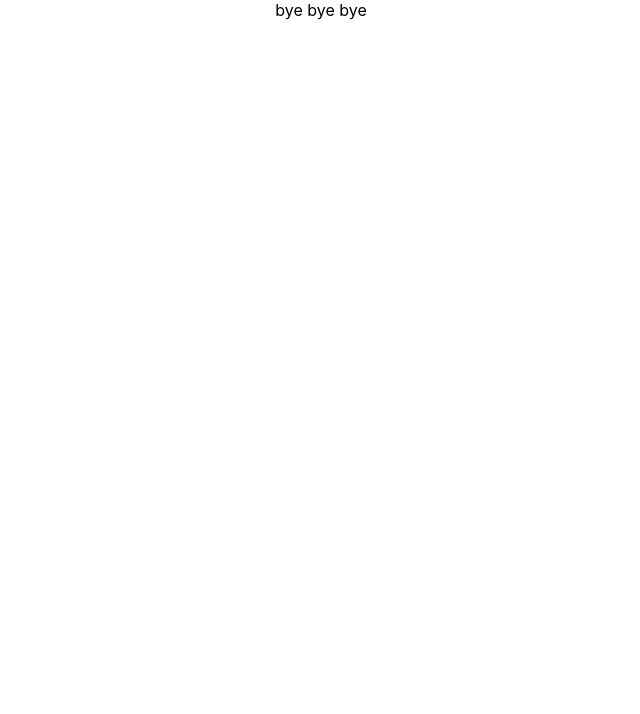
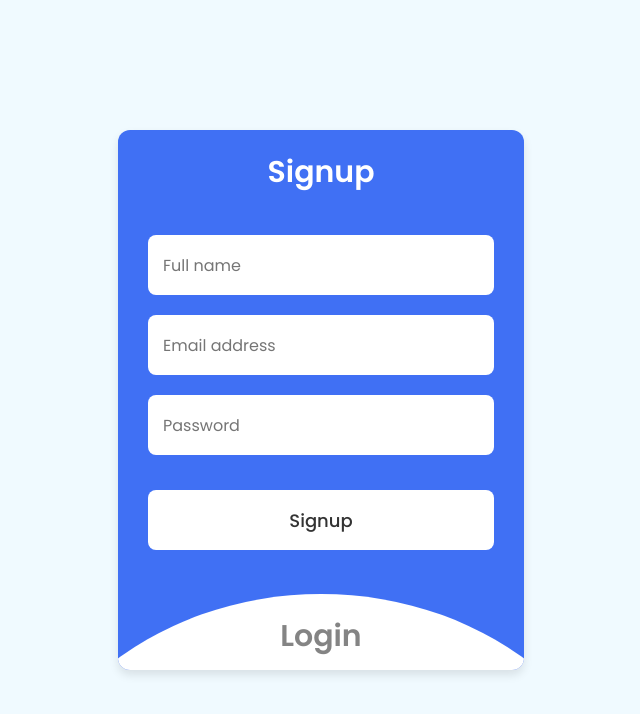
Before and after one commit to VIRAJcHOPADE/Flight-Booking---MERN-Stack-App, a React (Create React App) app in the folder frontend/: page / in a window 1280 px wide. Shown: the top 714 px of the page, without its empty margins (319-959 px from the left). Built offline with nearby package versions, Linux system fonts and the light colour scheme.

Commit message:
Login Page

```diff
--- a/frontend/package.json
+++ b/frontend/package.json
@@ -8,7 +8,8 @@
     "@testing-library/user-event": "^13.5.0",
     "react": "^18.2.0",
     "react-dom": "^18.2.0",
-    "react-scripts": "5.0.1",
+    "react-scripts": "^5.0.1",
+    "sass": "^1.58.3",
     "web-vitals": "^2.1.4"
   },
   "scripts": {
--- a/frontend/src/App.js
+++ b/frontend/src/App.js
@@ -1,9 +1,10 @@
 import './App.css';
-
+import React from 'react';
+import  {LoginAndOut}  from './components/Login/LoginAndOut';
 function App() {
   return (
     <div className="App">
-     bye bye bye
+     <LoginAndOut />
     </div>
   );
 }
--- /dev/null
+++ b/frontend/src/components/Login/LoginAndOut.jsx
@@ -0,0 +1,54 @@
+import React from 'react'
+import './login.scss'
+
+// const wrapper = document.querySelector(".wrapper"),
+//           signupHeader = document.querySelector(".signup header"),
+//           loginHeader = document.querySelector(".login header");
+
+//         loginHeader.addEventListener("click", () => {
+//           wrapper.classList.add("active");
+//         });
+//         signupHeader.addEventListener("click", () => {
+//           wrapper.classList.remove("active");
+//         });
+
+export const LoginAndOut = () => {
+  return (
+    <div>
+        <section class="wrapper">
+      <div class="form signup" onClick={()=>{document.querySelector(".wrapper").classList.remove("active")}}>
+        <header onClick={()=>{document.querySelector(".wrapper").classList.remove("active")}} >Signup</header>
+        <form action="#">
+          <input type="text" placeholder="Full name" required />
+          <input type="text" placeholder="Email address" required />
+          <input type="password" placeholder="Password" required />
+          <input type="submit" value="Signup" />
+        </form>
+      </div>
+
+      <div class="form login" onClick={()=>{document.querySelector(".wrapper").classList.add("active")}}>
+        <header onClick={()=>{document.querySelector(".wrapper").classList.add("active")}}>Login</header>
+        <form action="#">
+          <input type="text" placeholder="Email address" required />
+          <input type="password" placeholder="Password" required />
+
+          <input type="submit" value="Login" />
+        </form>
+      </div>
+
+      {/* <script>
+        const wrapper = document.querySelector(".wrapper"),
+          signupHeader = document.querySelector(".signup header"),
+          loginHeader = document.querySelector(".login header");
+
+        loginHeader.addEventListener("click", () => {
+          wrapper.classList.add("active");
+        });
+        signupHeader.addEventListener("click", () => {
+          wrapper.classList.remove("active");
+        });
+      </script> */}
+    </section>
+    </div>
+  )
+}
--- /dev/null
+++ b/frontend/src/components/Login/login.scss
@@ -0,0 +1,130 @@
+$color_1: #fff;
+$color_2: #333;
+$font-family_1: "Poppins", sans-serif;
+
+/* Import Google font - Poppins */
+@import "https://fonts.googleapis.com/css2?family=Poppins:wght@200;300;400;500;600;700&display=swap";
+* {
+	margin: 0;
+	padding: 0;
+	box-sizing: border-box;
+	font-family: $font-family_1;
+}
+body {
+	min-height: 100vh;
+	display: flex;
+	align-items: center;
+	justify-content: center;
+	background: #f0faff;
+}
+.wrapper {
+	position: relative;
+	max-width: 470px;
+	width: 100%;
+	border-radius: 12px;
+	padding: 20px 30px 120px;
+	background: #4070f4;
+	box-shadow: 0 5px 10px rgba( 0, 0, 0, 0.1 );
+	overflow: hidden;
+	form {
+		display: flex;
+		flex-direction: column;
+		gap: 20px;
+		margin-top: 40px;
+	}
+}
+.form.login {
+	position: absolute;
+	left: 50%;
+	bottom: -86%;
+	transform: translateX( -50% );
+	width: calc( 100% + 220px );
+	padding: 20px 140px;
+	border-radius: 50%;
+	height: 100%;
+	background: #fff;
+	transition: all 0.6s ease;
+	header {
+		color: $color_2;
+		opacity: 0.6;
+	}
+	input {
+		border: 1px solid #aaa;
+		&:focus {
+			box-shadow: 0 1px 0 #ddd;
+		}
+	}
+	input[type="submit"] {
+		background: #4070f4;
+		color: $color_1;
+		border: none;
+	}
+}
+.wrapper.active {
+	.form.login {
+		bottom: -15%;
+		border-radius: 35%;
+		box-shadow: 0 -5px 10px rgba(0, 0, 0, 0.1);
+		header {
+			opacity: 1;
+		}
+	}
+	.signup {
+		header {
+			opacity: 0.6;
+		}
+	}
+}
+.form {
+	header {
+		font-size: 30px;
+		text-align: center;
+		color: $color_1;
+		font-weight: 600;
+		cursor: pointer;
+	}
+}
+form {
+	input {
+		height: 60px;
+		outline: none;
+		border: none;
+		padding: 0 15px;
+		font-size: 16px;
+		font-weight: 400;
+		color: $color_2;
+		border-radius: 8px;
+		background: #fff;
+	}
+	.checkbox {
+		display: flex;
+		align-items: center;
+		gap: 10px;
+		label {
+			cursor: pointer;
+			color: $color_1;
+		}
+	}
+	a {
+		color: $color_2;
+		text-decoration: none;
+		&:hover {
+			text-decoration: underline;
+		}
+	}
+	input[type="submit"] {
+		margin-top: 15px;
+		padding: none;
+		font-size: 18px;
+		font-weight: 500;
+		cursor: pointer;
+	}
+}
+.checkbox {
+	input[type="checkbox"] {
+		height: 16px;
+		width: 16px;
+		accent-color: #fff;
+		cursor: pointer;
+	}
+}
--- a/frontend/src/index.js
+++ b/frontend/src/index.js
@@ -6,6 +6,6 @@ import App from './App';
 const root = ReactDOM.createRoot(document.getElementById('root'));
 root.render(
   <React.StrictMode>
-    <App />
+    <App/>
   </React.StrictMode>
 );
--- a/package.json
+++ b/package.json
@@ -8,6 +8,7 @@
     "express": "^4.18.2",
     "jsonwebtoken": "^9.0.0",
     "mongoose": "^7.0.0",
-    "nodemon": "^2.0.20"
+    "nodemon": "^2.0.20",
+    "scss": "^0.2.4"
   }
 }
```
Also changed, not shown: 2 other files (tests, documents, lock files or other folders).
